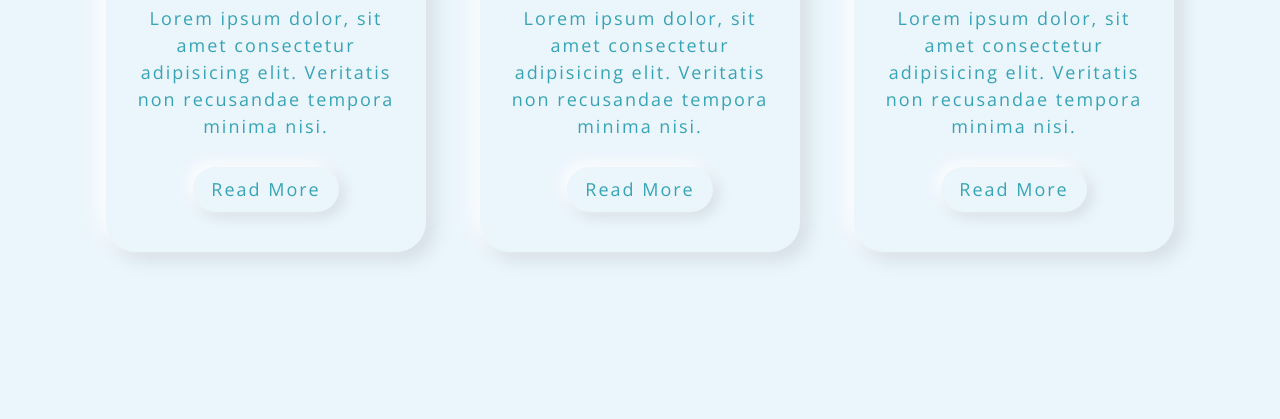
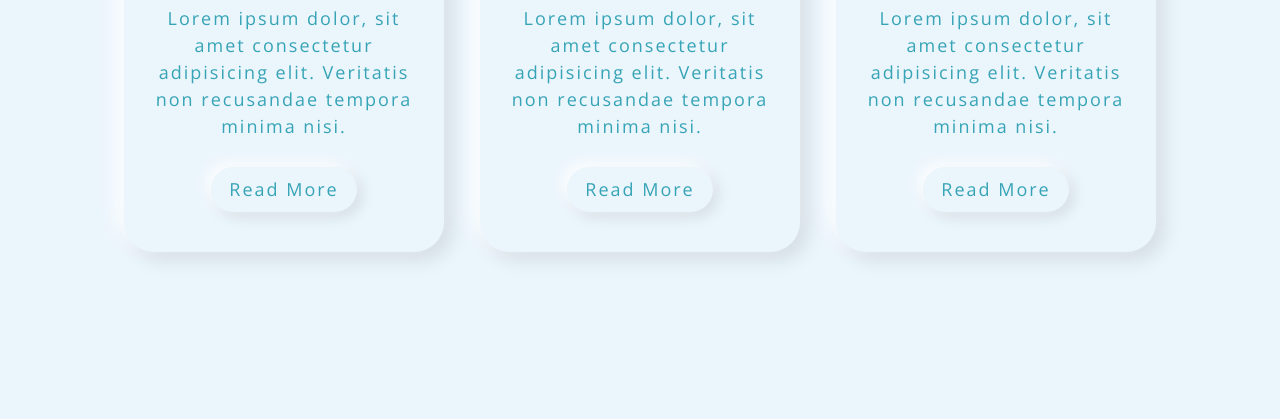
Before and after one commit to PrashantSunwar/Neumorphic-Card, a plain HTML site: page index.html in a window 1280 px wide. Shown: the part 381-800 px from the top of the page. Drawn offline with nearby package versions, Linux system fonts and the light colour scheme.

Commit message:
Update style.css

```diff
--- a/css/style.css
+++ b/css/style.css
@@ -28,7 +28,7 @@ body {
   border-radius: 30px;
   color: #36a4b6;
   padding: 1.2em;
-  margin: 1.5em;
+  margin: 1em 0;
   background-color: #ebf5fc;
   box-shadow: -8px -8px 20px rgba(255, 255, 255, 0.9), 8px 8px 20px rgba(0, 0, 0, 0.1);
   animation: fade-in 1s ease-out 0.3s backwards;
@@ -99,3 +99,9 @@ body {
     transform: translateY(0);
   }
 }
+
+@media only screen and (min-width: 375px) {
+  .card {
+    margin: 1em;
+  }
+}
```
